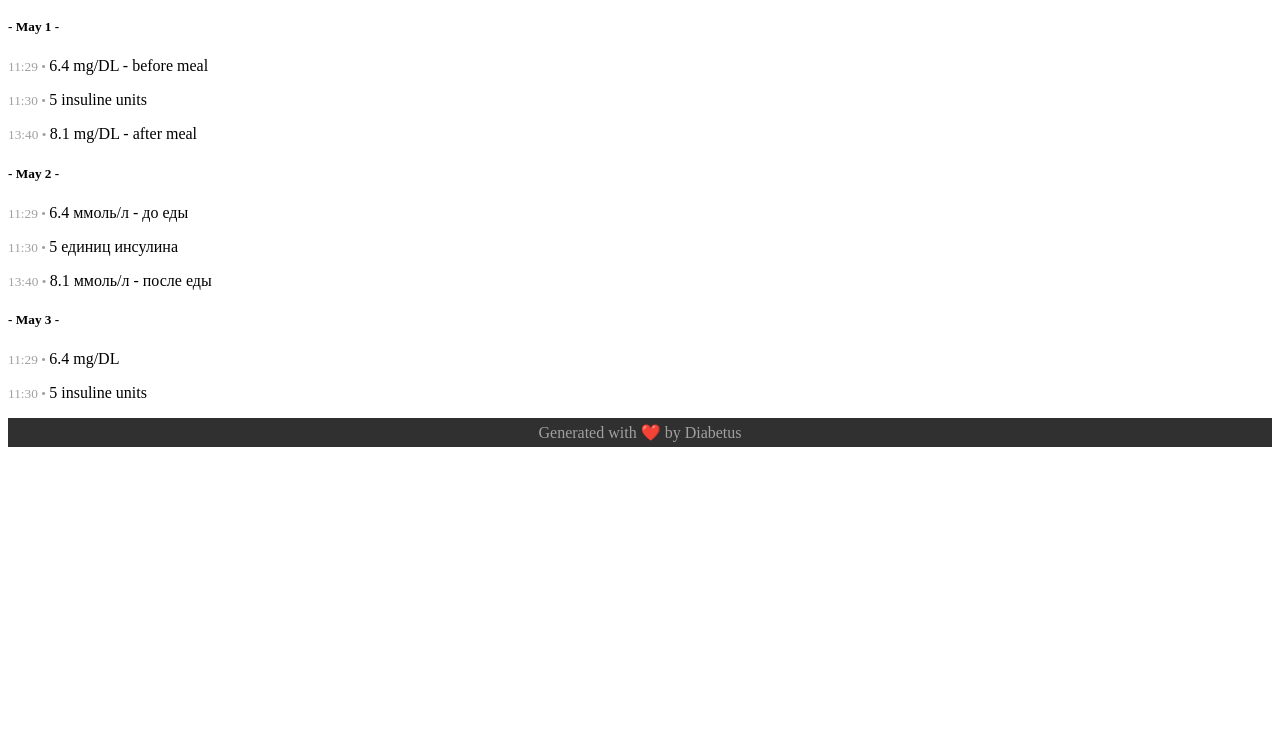
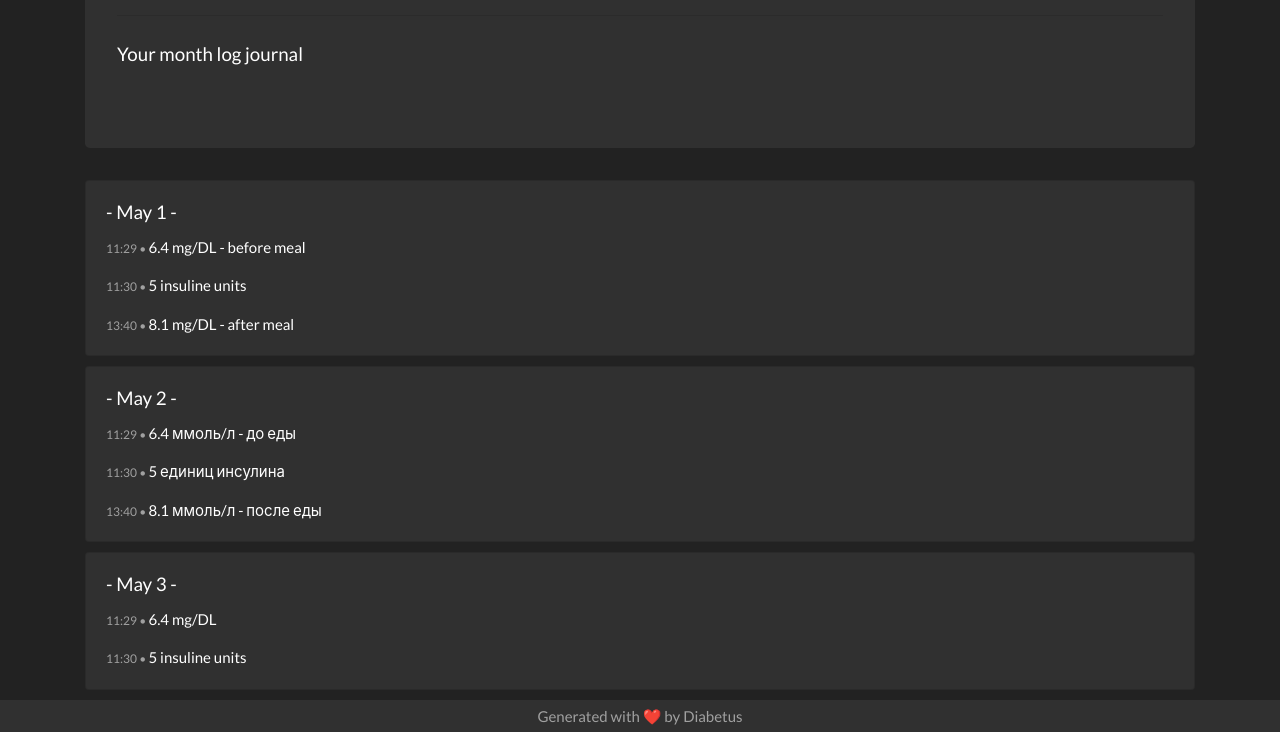
Before and after one commit to tinymosi/Diabetus, a plain HTML site: page index.htm in a window 1280 px wide. Shown: the part 73-805 px from the top of the page. Drawn offline with nearby package versions, Linux system fonts and the light colour scheme.

Commit message:
comment edit

```diff
--- a/index.htm
+++ b/index.htm
@@ -5,12 +5,14 @@
     <meta charset="UTF-8">
     <meta name="viewport" content="width=device-width, initial-scale=1.0, shrink-to-fit=no">
     <meta http-equiv="X-UA-Compatible" content="ie=edge">
-    <!-- Original bootstrap v.4.3.1 link-->
+    <!-- Link to online original bootstrap v.4.3.1-->
     <!-- <link rel="stylesheet" href="https://stackpath.bootstrapcdn.com/bootstrap/4.3.1/css/bootstrap.min.css"
         integrity="sha384-ggOyR0iXCbMQv3Xipma34MD+dH/1fQ784/j6cY/iJTQUOhcWr7x9JvoRxT2MZw1T" crossorigin="anonymous"> -->
-
-    <!-- Local bootstrap-themed file link -->
-    <link rel="stylesheet" href="bootstrap1.css">
+    <!-- Link to online themed bootstrap v4.3.1-->
+    <link rel="stylesheet" type="text/css" href="https://raw.githubusercontent.com/tinymosi/Diabetus/master/bootstrap.min.css"
+        integrity="sha384-w+8Gqjk9Cuo6XH9HKHG5t5I1VR4YBNdPt/29vwgfZR485eoEJZ8rJRbm3TR32P6k" crossorigin="anonymous">
+    <!-- Local themed bootstrap file -->
+    <!-- <link rel="stylesheet" href="bootstrap1.css"> -->
     <style>
         .card {
             margin-bottom: 10px;
```
